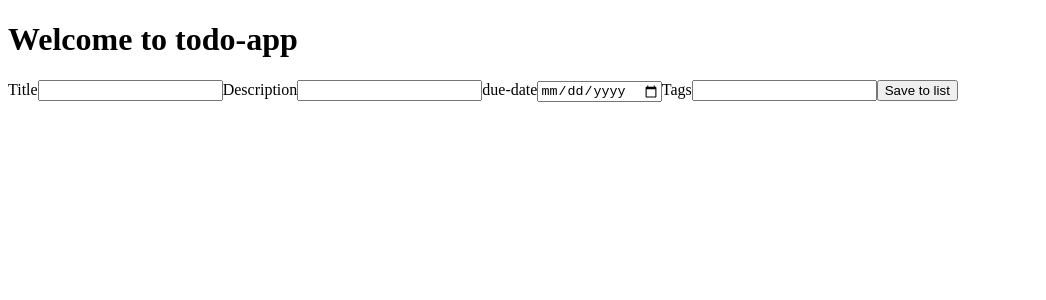
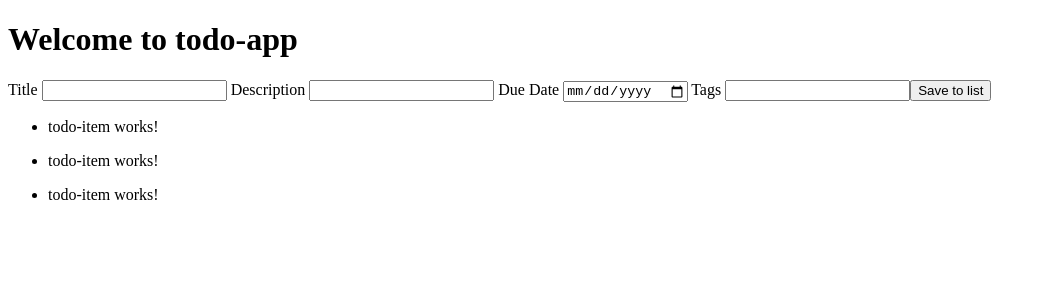
Before and after one commit to Wkoslik/todo_app_angular, an Angular app: page / in a window 1280 px wide. Shown: the top 300 px of the page, without its empty margins (0-1046 px from the left). Built offline with nearby package versions, Linux system fonts and the light colour scheme.

Commit message:
adding todo-item component

```diff
--- a/src/app/app.component.ts
+++ b/src/app/app.component.ts
@@ -7,9 +7,35 @@ import { Component } from '@angular/core';
       Welcome to {{ title }}
     </h1>
     <app-input-item></app-input-item>
+    <ul>
+      <li *ngFor="let item of todoList">
+        <app-todo-item></app-todo-item>
+      </li>
+    </ul>
   `,
   styleUrls: ['./app.component.css']
 })
 export class AppComponent {
   title = 'todo-app';
+  todoList=[
+    {
+      title: 'install Nodejs',
+      description: 'go to CLI and download node',
+      dueDate: '2021-04-28',
+      tags: ['node', 'coding', 'computer']
+    },
+    {
+      title: 'install Angjuar',
+      description: 'go to CLI and download angular',
+      dueDate: '2021-04-28',
+      tags: ['angular', 'coding']
+    },
+    {
+      title: 'install React',
+      description: 'go to CLI and download react globally',
+      dueDate: '2021-04-28',
+      tags: ['coding', 'react']
+    },
+  ];
+
 }
--- a/src/app/app.module.ts
+++ b/src/app/app.module.ts
@@ -4,11 +4,13 @@ import { BrowserModule } from '@angular/platform-browser';
 import { AppRoutingModule } from './app-routing.module';
 import { AppComponent } from './app.component';
 import { InputItemComponent } from './input-item/input-item.component';
+import { TodoItemComponent } from './todo-item/todo-item.component';
 
 @NgModule({
   declarations: [
     AppComponent,
-    InputItemComponent
+    InputItemComponent,
+    TodoItemComponent
   ],
   imports: [
     BrowserModule,
--- a/src/app/input-item/input-item.component.html
+++ b/src/app/input-item/input-item.component.html
@@ -1,17 +1,47 @@
 <form>
-    <label for="title">Title</label>
+    <label for="title">
+        Title
+    </label>
     <input
         type="text"
         name="title"
         id="title"
         #inputTitle
         [value]="title"
-        >
-    <label for="description">Description</label>
-    <input type="text" name="description" id="description" #inputDesc [value]="description">
-    <label for="due-date">due-date</label>
-    <input type="date" name="due-date" id="due-date" #inputDueDate [value]="dueDate">
-    <label for="tags">Tags</label>
-    <input type="text" name="tags" id="tags"  #inputTags [value]="tags">
+    >
+
+    <label for="description">
+        Description
+    </label>
+    <input
+        type="text"
+        name="description"
+        id="description"
+        #inputDesc
+        [value]="description"
+    >
+
+    <label for="due-date">
+        Due Date
+    </label>
+    <input
+        type="date"
+        name="due-date"
+        id="due-date"
+        #inputDueDate
+        [value]="dueDate"
+    >
+
+    <label for="tags">
+        Tags
+    </label>
+    <input
+        type="text"
+        name="tags"
+        id="tags"
+        #inputTags
+        [value]="tags"
+    >
+
     <button (click)="createNewTodo(inputTitle.value, inputDesc.value, inputDueDate.value, inputTags.value)">Save to list</button>
 </form>
--- /dev/null
+++ b/src/app/todo-item/todo-item.component.html
@@ -0,0 +1 @@
+<p>todo-item works!</p>
--- /dev/null
+++ b/src/app/todo-item/todo-item.component.ts
@@ -0,0 +1,15 @@
+import { Component, OnInit } from '@angular/core';
+
+@Component({
+  selector: 'app-todo-item',
+  templateUrl: './todo-item.component.html',
+  styleUrls: ['./todo-item.component.css']
+})
+export class TodoItemComponent implements OnInit {
+
+  constructor() { }
+
+  ngOnInit(): void {
+  }
+
+}
```
Also changed, not shown: src/app/todo-item/todo-item.component.css (added), 1 other file (tests, documents, lock files or other folders).
